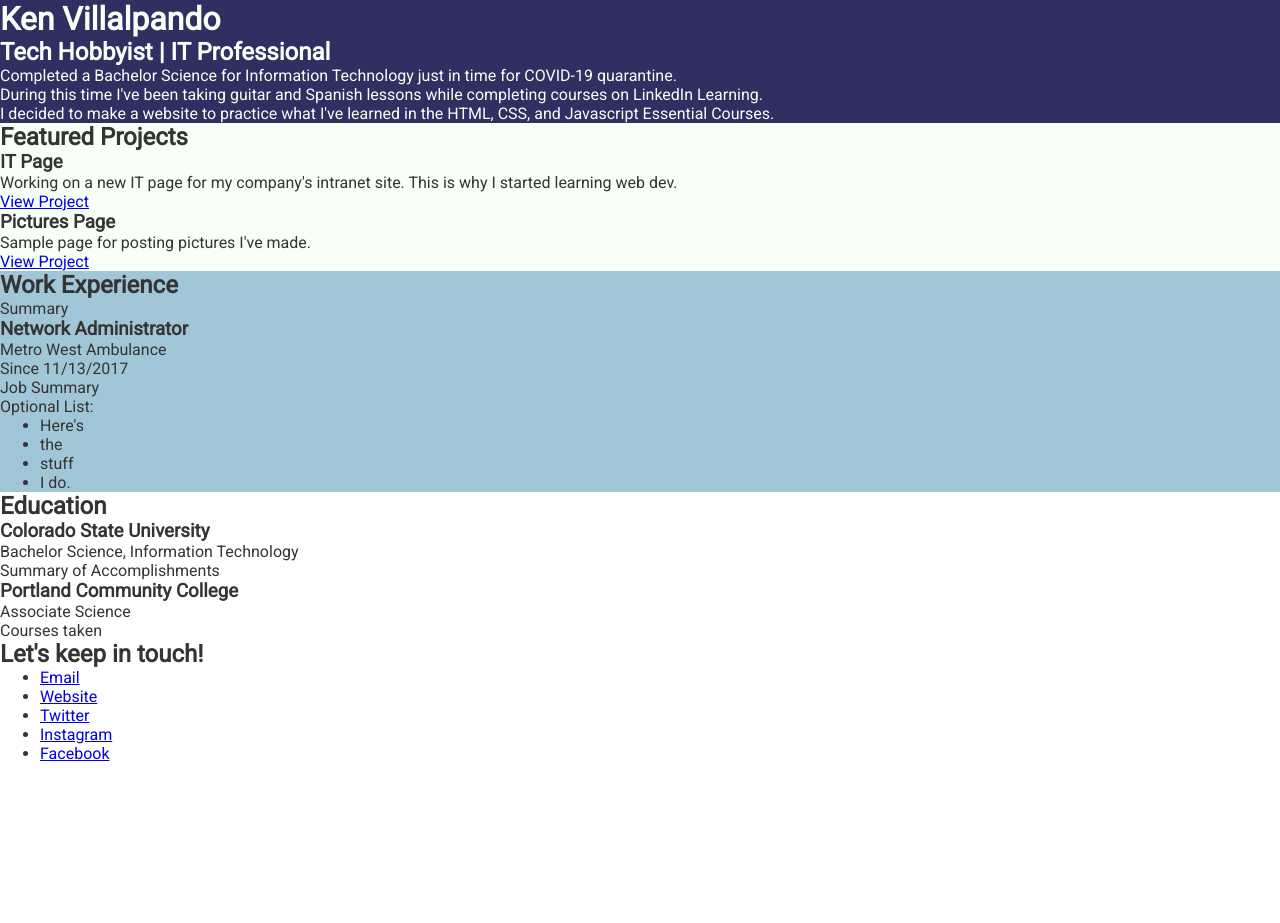
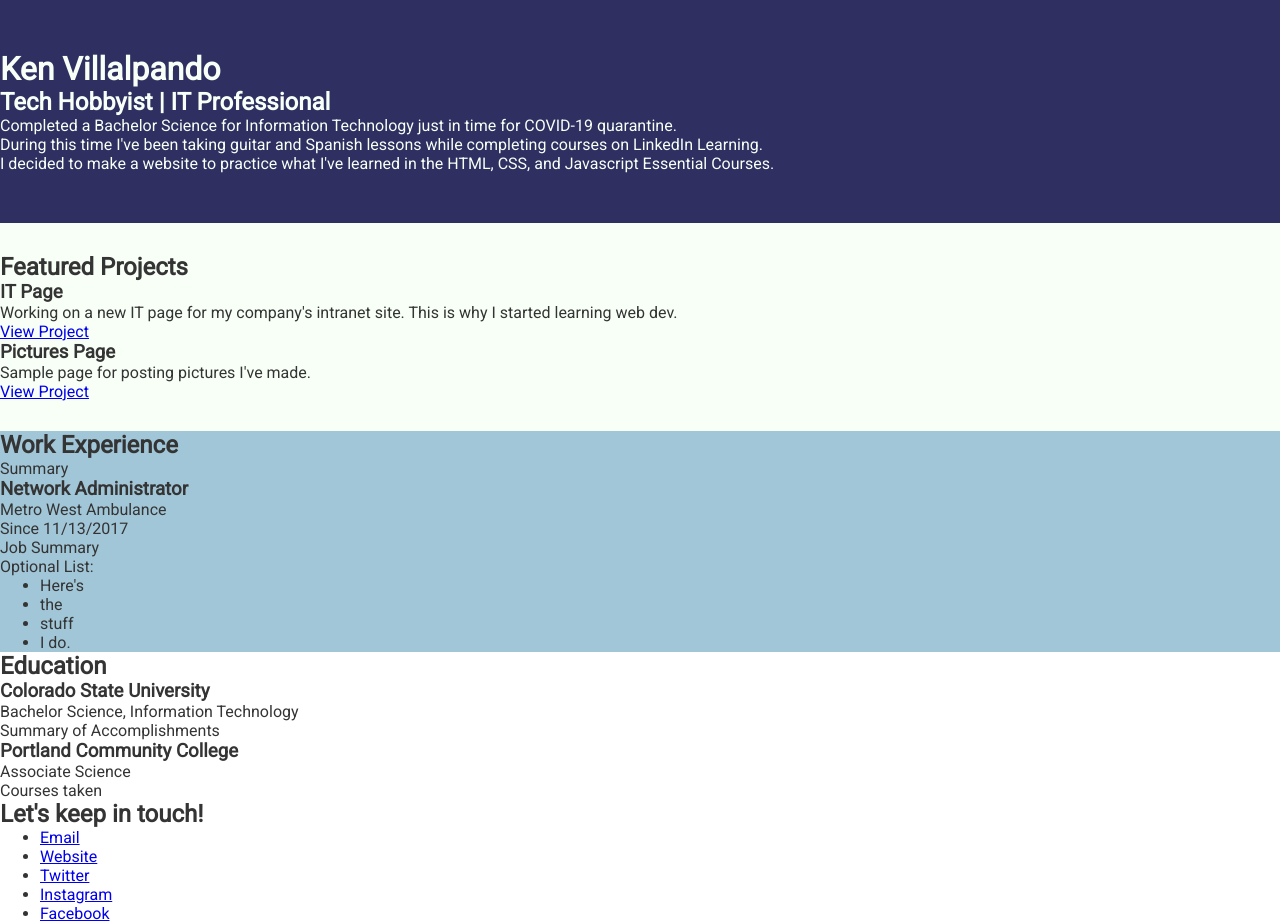
Before and after one commit to kepando/kepando.github.io, a plain HTML site: page index.html in a window 1280 px wide. Before the commit the page ends 800 px from the top, so only its background shows below. Drawn offline with Linux system fonts and the light colour scheme.

Commit message:
Update styles.css

```diff
--- a/styles.css
+++ b/styles.css
@@ -37,11 +37,15 @@ ul {
 header {
   background: #2F3061;
   color: #F7FFF7;
+  padding-top: 50px;
+  padding-bottom: 50px;
 }
 
 /* PROJECTS */
 .projects {
   background: #F7FFF7;
+  padding-top: 30px;
+  padding-bottom: 30px;
 }
 
 /* WORK EXPERIENCE */
```
